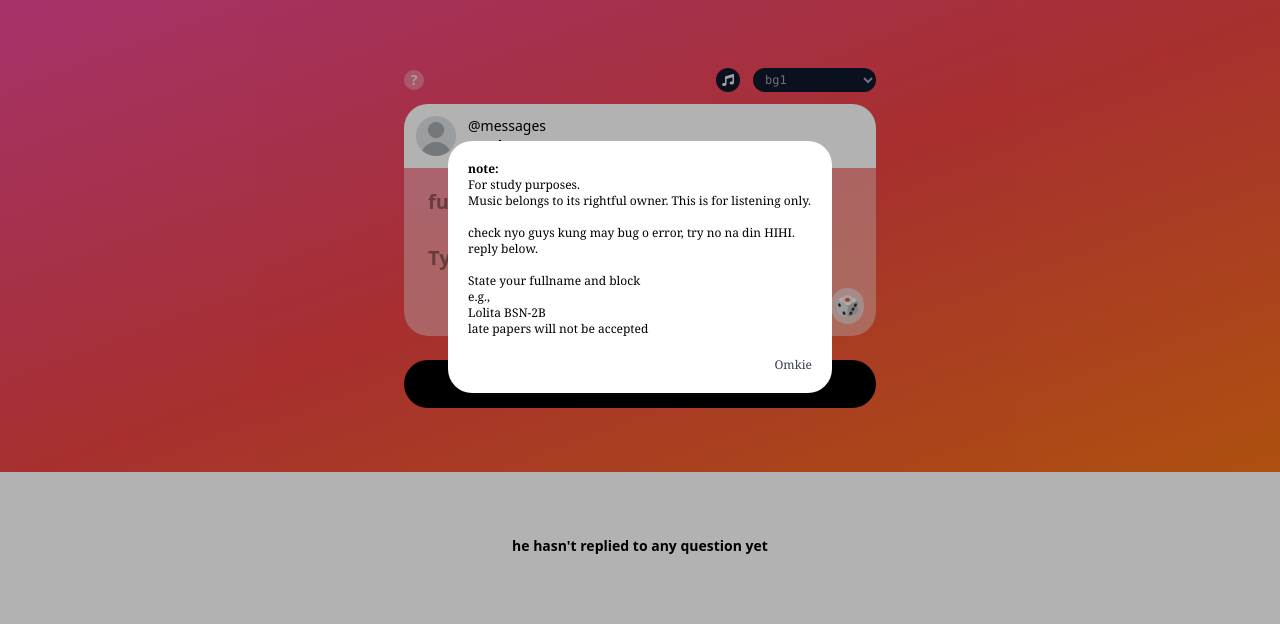
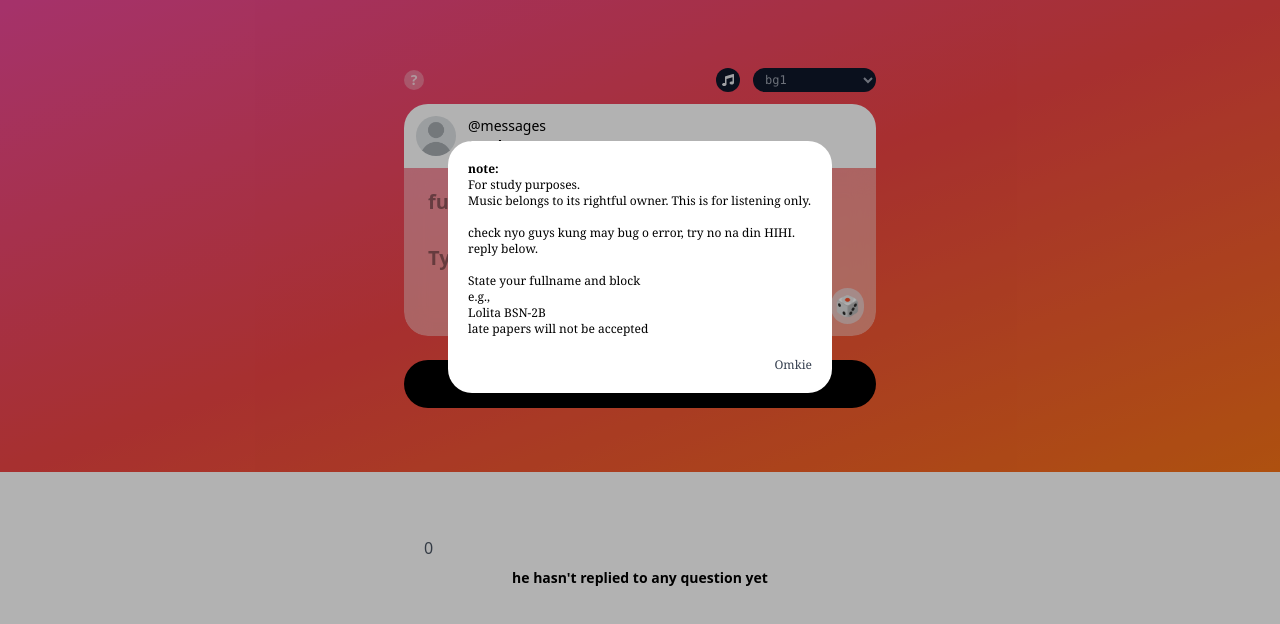
Before and after one commit to jmnllona/ngl, a React (Vite) app in the folder client/: page / in a window 1280 px wide. Shown: the top 624 px of the page. Built offline with nearby package versions, Linux system fonts and the light colour scheme; no server answers.

Commit message:
ui adjustments

```diff
--- a/client/src/components/ReplySection.tsx
+++ b/client/src/components/ReplySection.tsx
@@ -56,6 +56,7 @@ export function ReplySection() {
 
   return (
     <section className="max-w-lg w-full px-5 py-16 mx-auto">
+      <p className="ml-5 text-gray-600 mb-2">{data.length}</p>
       {data.length == 0
         ? <p className=" font-semibold text-sm text-center">he hasn't replied to any question yet </p>
         : (<div>
```
Also changed, not shown: 1 other file (tests, documents, lock files or other folders).
